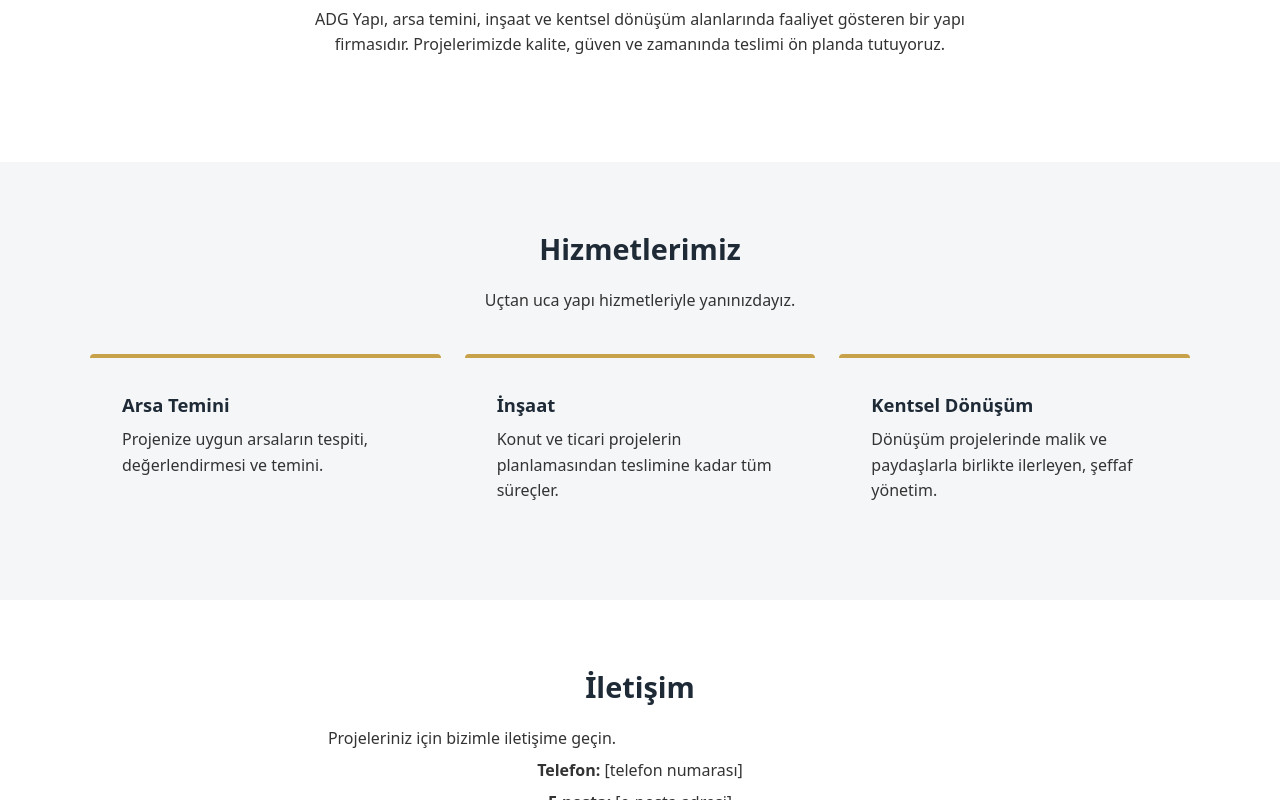
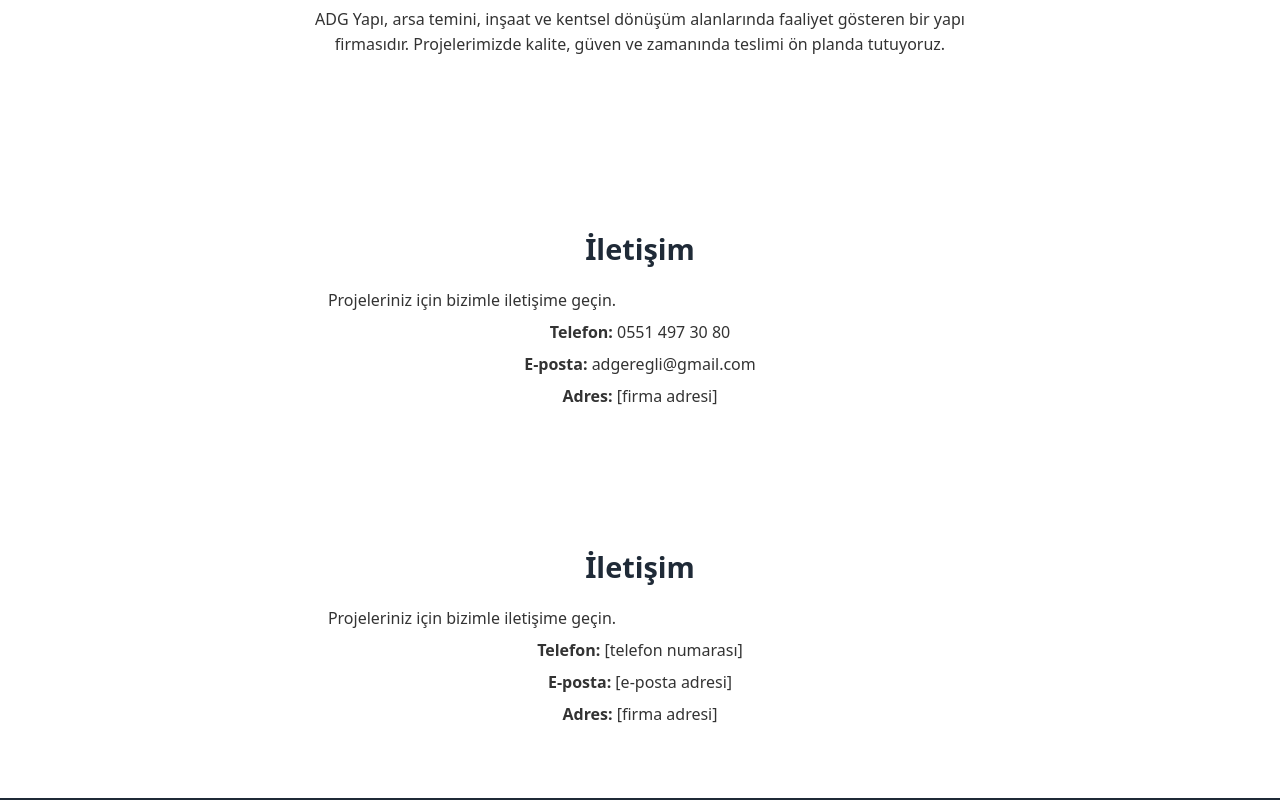
Before and after one commit to adgeregli-jpg/adg-yapi-katalog, a plain HTML site: page index.html in a window 1280 px wide. Shown: the part 605-1405 px from the top of the page. Drawn offline with Linux system fonts and the light colour scheme.

Commit message:
Update index.html

```diff
--- a/index.html
+++ b/index.html
@@ -59,23 +59,12 @@
     </p>
   </section>
 
-  <section id="hizmetler" class="alt">
-    <h3>Hizmetlerimiz</h3>
-    <p class="section-intro">Uçtan uca yapı hizmetleriyle yanınızdayız.</p>
-    <div class="grid">
-      <div class="card">
-        <h4>Arsa Temini</h4>
-        <p>Projenize uygun arsaların tespiti, değerlendirmesi ve temini.</p>
-      </div>
-      <div class="card">
-        <h4>İnşaat</h4>
-        <p>Konut ve ticari projelerin planlamasından teslimine kadar tüm süreçler.</p>
-      </div>
-      <div class="card">
-        <h4>Kentsel Dönüşüm</h4>
-        <p>Dönüşüm projelerinde malik ve paydaşlarla birlikte ilerleyen, şeffaf yönetim.</p>
-      </div>
-    </div>
+  <section id="iletisim" class="contact">
+    <h3>İletişim</h3>
+    <p class="section-intro">Projeleriniz için bizimle iletişime geçin.</p>
+    <p><strong>Telefon:</strong> 0551 497 30 80</p>
+    <p><strong>E-posta:</strong> adgeregli@gmail.com</p>
+    <p><strong>Adres:</strong> [firma adresi]</p>
   </section>
 
   <section id="iletisim" class="contact">
```
